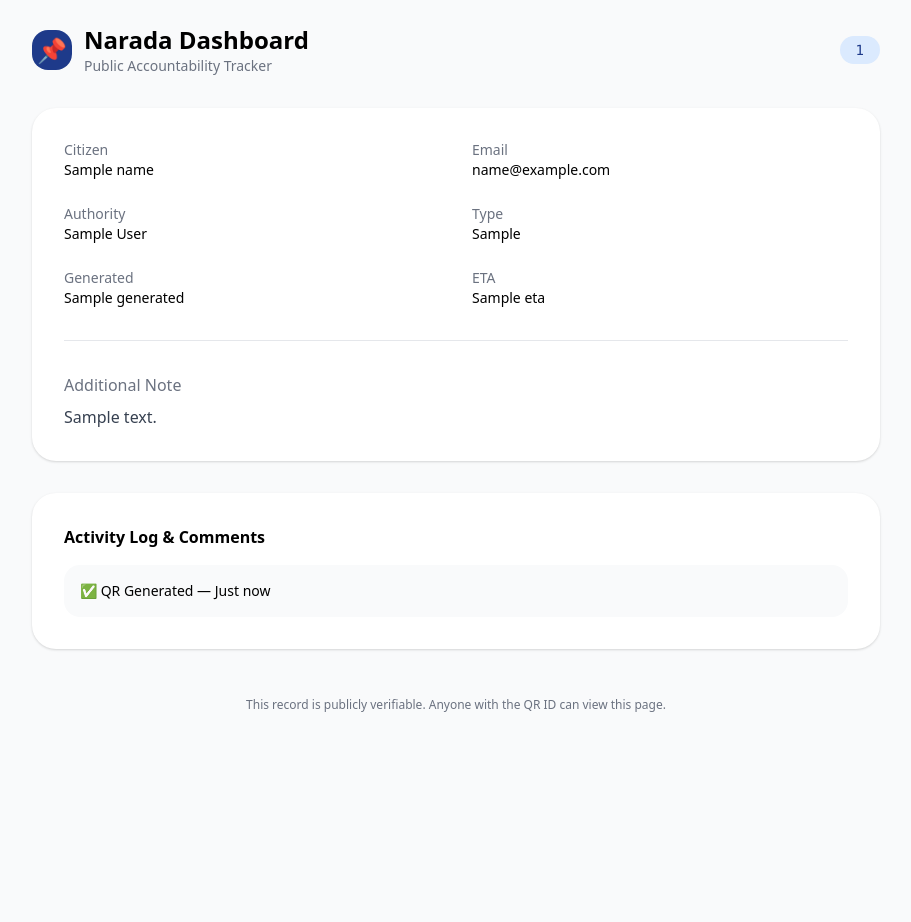
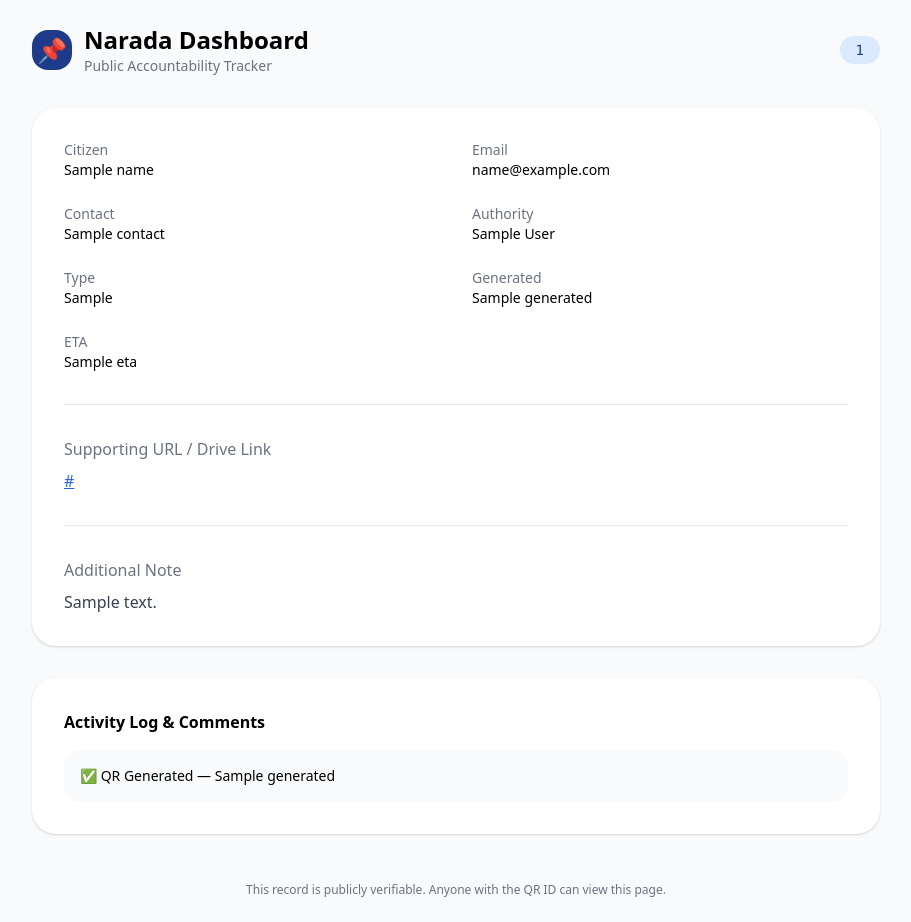
Before and after one commit to ashishjnaik/jagdishwaram-office, a Flask app: template templates/qr_dashboard.html in a window 1280 px wide. Shown: the whole page, without its empty margins (184-1095 px from the left). Before the commit the page ends 712 px from the top, so only its background shows below. Run offline with Flask 3, Linux system fonts and the light colour scheme; the template is opened without the code that fills it: most values are stand-ins (such as "Sample title", 1, 10 or a date in 2020).

Commit message:
Update qr_dashboard.html
Narada QR Deployment

```diff
--- a/templates/qr_dashboard.html
+++ b/templates/qr_dashboard.html
@@ -23,11 +23,19 @@
     <div class="grid grid-cols-2 gap-x-8 gap-y-6 text-sm">
       <div><span class="text-gray-500">Citizen</span><br><span class="font-medium">{{ name }}</span></div>
       <div><span class="text-gray-500">Email</span><br><span class="font-medium">{{ email }}</span></div>
+      <div><span class="text-gray-500">Contact</span><br><span class="font-medium">{{ contact }}</span></div>
       <div><span class="text-gray-500">Authority</span><br><span class="font-medium">{{ authority }}</span></div>
       <div><span class="text-gray-500">Type</span><br><span class="font-medium">{{ sub_type }}</span></div>
       <div><span class="text-gray-500">Generated</span><br><span class="font-medium">{{ generated }}</span></div>
       <div><span class="text-gray-500">ETA</span><br><span class="font-medium">{{ eta }}</span></div>
     </div>
+
+    {% if url %}
+    <div class="mt-8 border-t pt-8">
+      <span class="text-gray-500">Supporting URL / Drive Link</span>
+      <p class="mt-2"><a href="{{ url }}" target="_blank" class="text-blue-600 underline">{{ url }}</a></p>
+    </div>
+    {% endif %}
 
     <div class="mt-8 border-t pt-8">
       <span class="text-gray-500">Additional Note</span>
@@ -38,7 +46,7 @@
   <div class="mt-8 bg-white rounded-3xl shadow p-8">
     <h3 class="font-semibold mb-4">Activity Log & Comments</h3>
     <div class="bg-gray-50 p-4 rounded-2xl text-sm">
-      ✅ QR Generated — Just now
+      ✅ QR Generated — {{ generated }}
     </div>
   </div>
 
```
